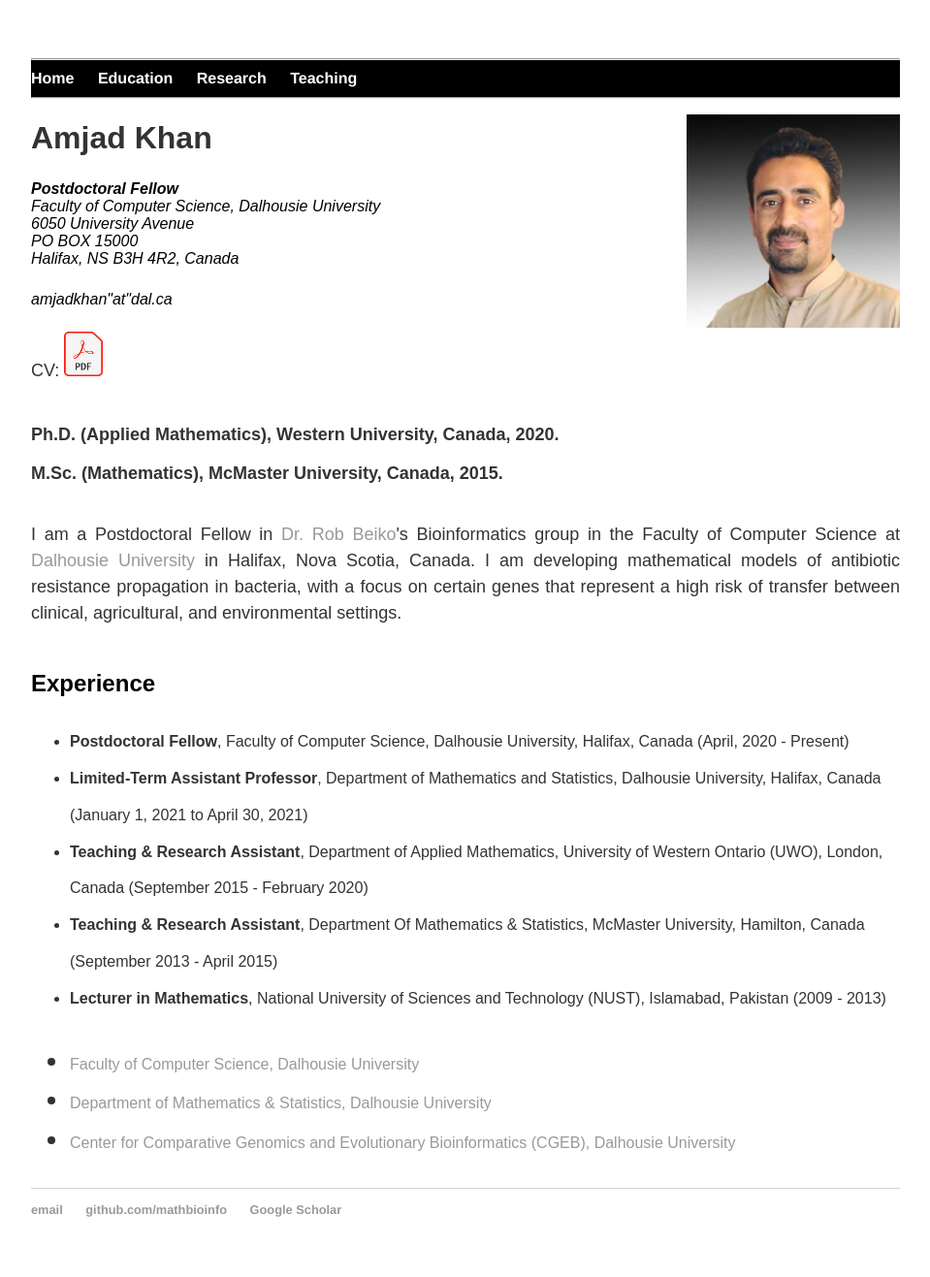
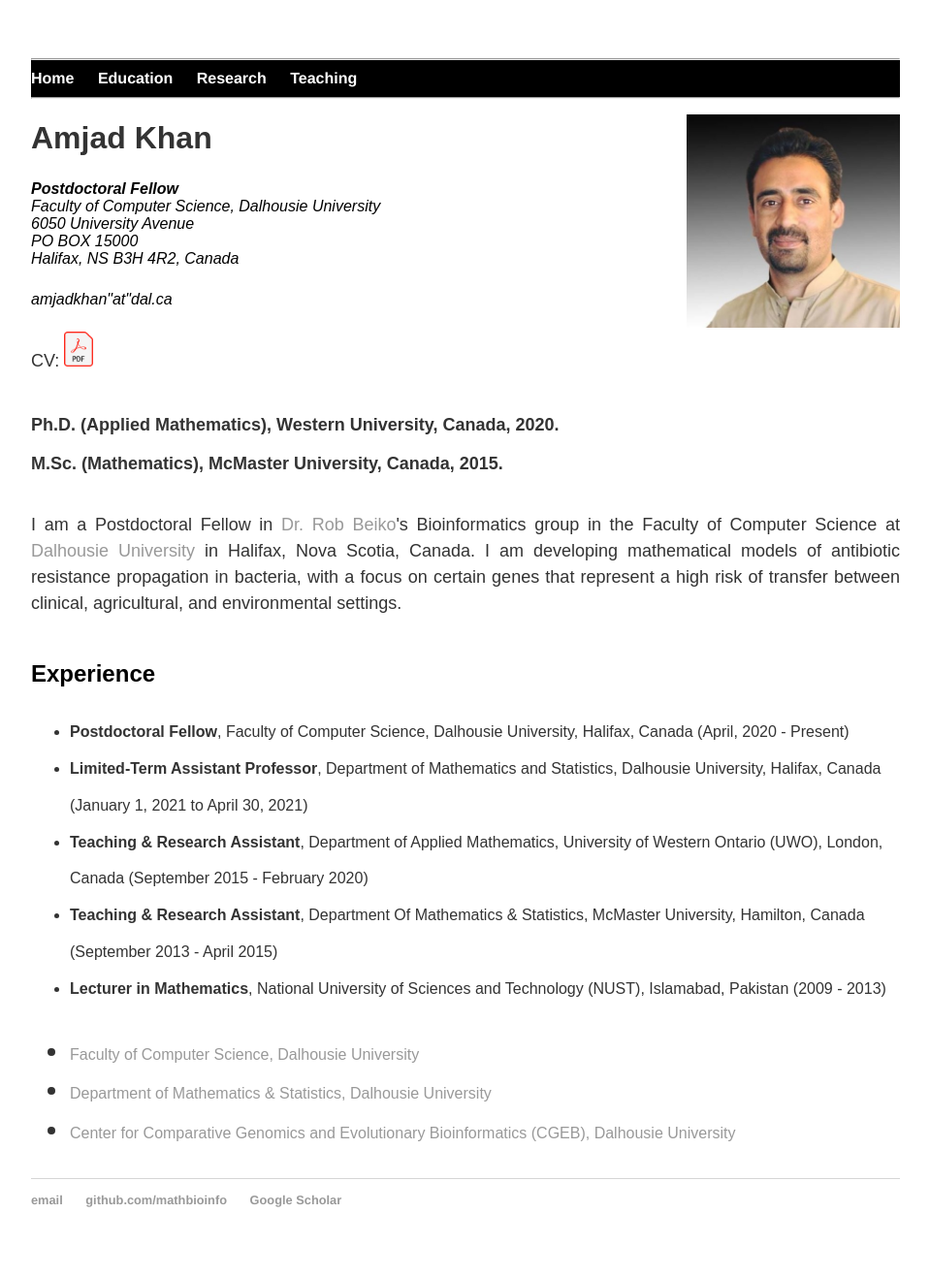
Before and after one commit to MathBioInfo/amjadkhan, a Jekyll site: the page index.html, which Jekyll copies as it is, in a window 1280 px wide. Shown: the whole page at 97% size, without its empty margins (160-1119 px from the left). Built offline with Jekyll 4.4.1, drawn with Linux system fonts in a browser that asks for light colours.

Commit message:
Update index.html

```diff
--- a/index.html
+++ b/index.html
@@ -42,7 +42,7 @@
 			</address>
 			<p><font size="4">CV:
                		<a href="cv.pdf" download>
-               		<img src="images/pdf.png" alt="CV" width="40" height="46"></a>
+               		<img src="images/pdf.png" alt="CV" width="30" height="36"></a>
 			</p>
 			<p><strong> <font size="4"> Ph.D. (Applied Mathematics), Western University, Canada, 2020.
 			<br><font size="4">M.Sc. (Mathematics), McMaster University, Canada, 2015.</strong>
```
